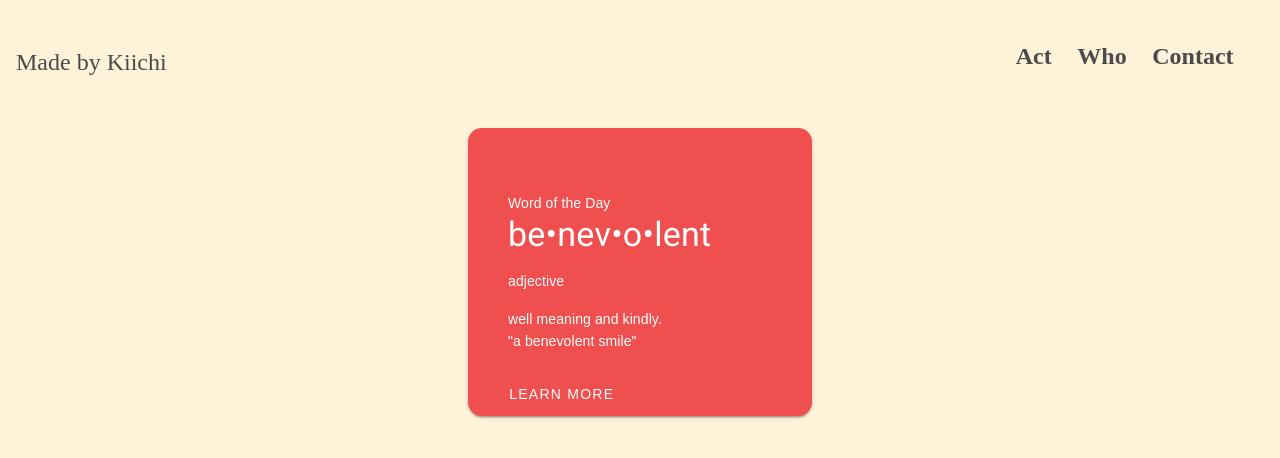
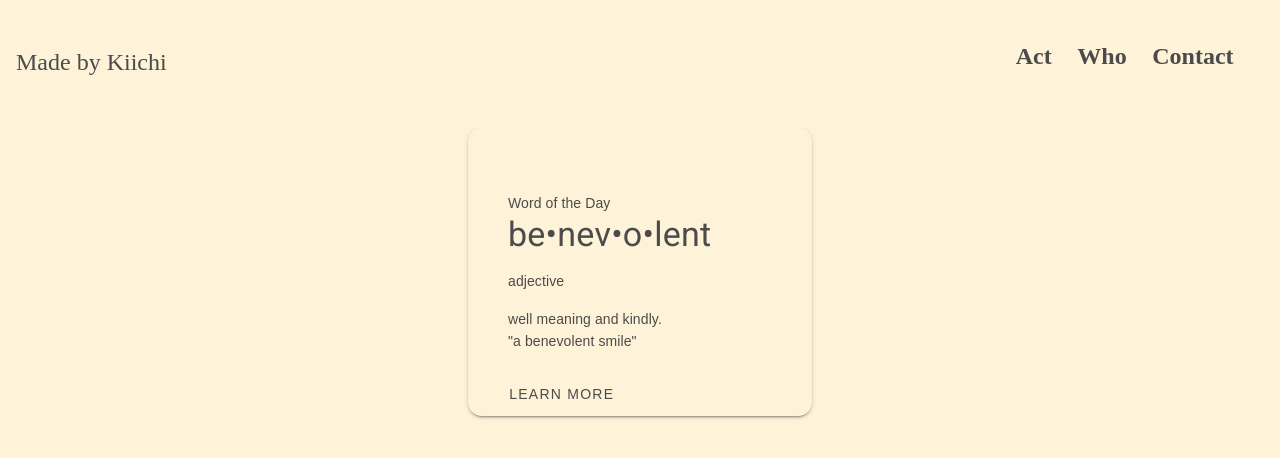
Before and after one commit to KiichiSugihara/made-by-kiichi, a Vue app: page /act in a window 1280 px wide. Shown: the top 458 px of the page. Built offline with nearby package versions, Linux system fonts and the light colour scheme; a web font is replaced by a local one.

Commit message:
modify Act  Card  color

```diff
--- a/src/views/Act.vue
+++ b/src/views/Act.vue
@@ -2,7 +2,7 @@
     <v-app>
         <m-k-top-bar :mainColor="this.pageMainColor" :textColor="this.pageTextColor"></m-k-top-bar>
         <v-content class="content" :style="{'--color': this.pageMainColor}">
-            <m-k-card></m-k-card>
+            <m-k-card :cardColor="this.pageMainColor" :textColor="this.pageTextColor"></m-k-card>
         </v-content>
     </v-app>
 </template>
```
